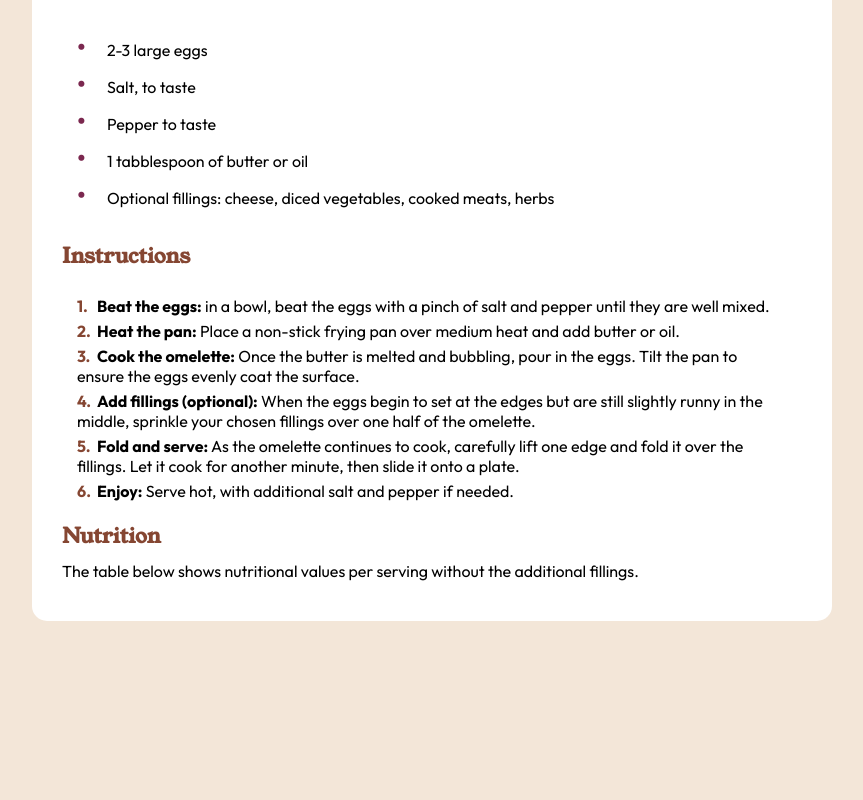
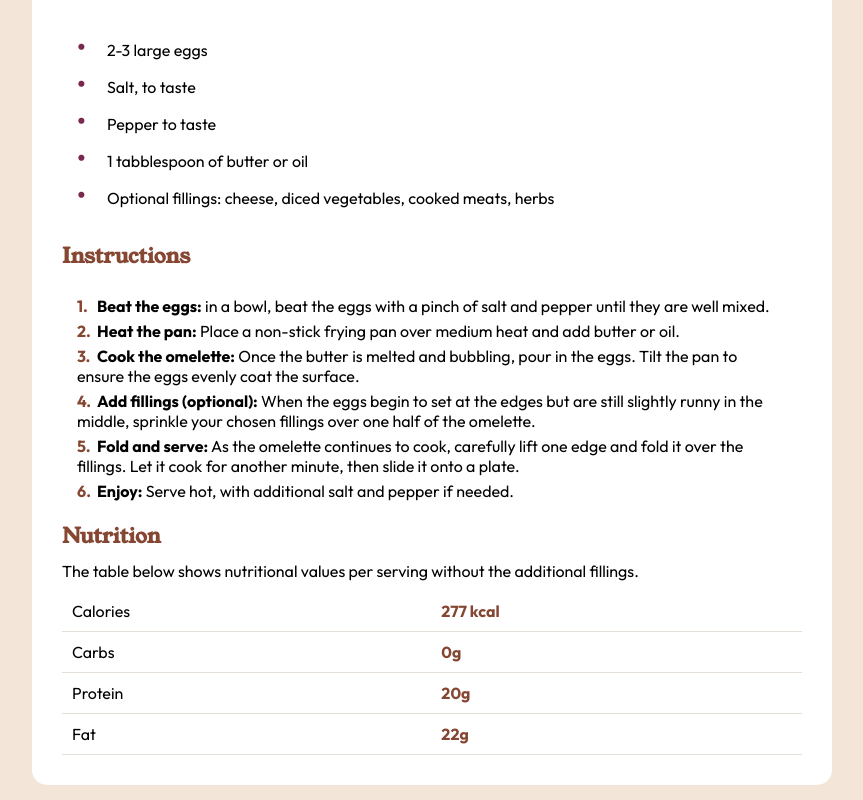
Before and after one commit to henrylima1/fr-mentor-recipe-challenge, a plain HTML site: page index.html in a window 1280 px wide. Shown: the part 776-1576 px from the top of the page, without its empty margins (208-1071 px from the left). Before the commit the page ends 1412 px from the top, so only its background shows below. Drawn offline with Linux system fonts and the light colour scheme.

Commit message:
Tabela de nutrição adicionada

```diff
--- a/css/style.css
+++ b/css/style.css
@@ -132,3 +132,25 @@ section ol.instructions li::before {
 section h2#nutrition {
     color: var(--nutmeg);
 }
+
+section table#nutrition {
+    border-collapse: collapse;
+    width: 100%;
+}
+
+section table, th, td {
+    border: none;
+}
+
+section > table, th, td {
+    padding: 10px;
+    text-align: left;
+}
+
+tr {
+    border-bottom: 1px solid hsl(30, 18%, 87%);
+}
+
+section > table strong {
+    color: var(--nutmeg);
+}
--- a/index.html
+++ b/index.html
@@ -47,6 +47,25 @@
 
             <h2 id="nutrition">Nutrition</h2>
             <p>The table below shows nutritional values per serving without the additional fillings.</p>
+
+            <table id="nutrition">
+                <tr>
+                    <td>Calories</td>
+                    <td><strong>277 kcal</strong></td>
+                </tr>
+                <tr>
+                    <td>Carbs</td>
+                    <td><strong>0g</strong></td>
+                </tr>
+                <tr>
+                    <td>Protein</td>
+                    <td><strong>20g</strong></td>
+                </tr>
+                <tr>
+                    <td>Fat</td>
+                    <td><strong>22g</strong></td>
+                </tr>
+            </table>
         </section>
     </main>
 </body>
```
